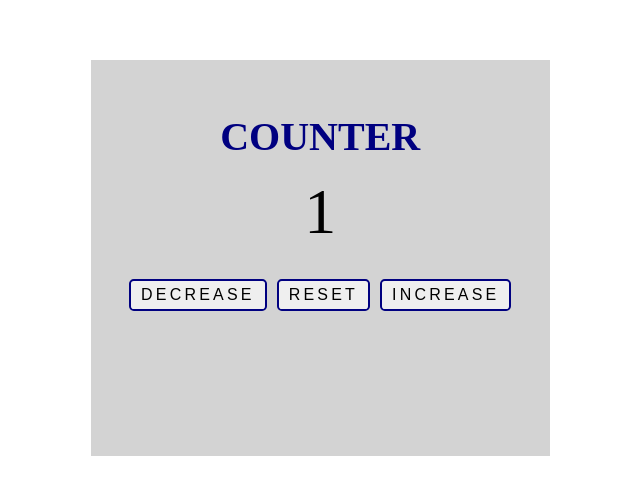
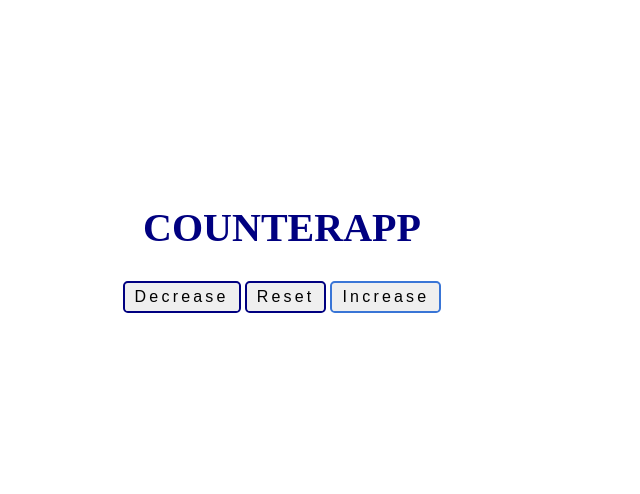
Before and after one commit to JP-Edagwhare/week4task, a plain HTML site: page index.html in a window 1280 px wide. Shown: the part 142-636 px from the top of the page, without its empty margins (358-998 px from the left). Drawn offline with Linux system fonts and the light colour scheme.

Commit message:
Update index.html

```diff
--- a/index.html
+++ b/index.html
@@ -8,15 +8,15 @@
     <link rel="stylesheet" href="./style.css">
 </head>
 <body>
-    <div class="container">
-        <h1>Counter</h1>
-        <p id="display"></p>
-        <div class="btn-counter">
-            <button id="btndec" onclick="decrease()">DECREASE</button>
-            <button id="btnrst" onclick="reset()">RESET</button>
-            <button id="btninc" onclick="increase()">INCREASE</button>
-        </div>
-    </div>
+    <main>
+      <h1>CounterApp</h1>
+      <p id="numdisplay"></p>
+      <div>
+        <button id="decrease">Decrease</button>
+        <button id="reset">Reset</button>
+        <button id="increase">Increase</button>
+      </div>
+    </main>
     <script src="main.js"></script>
 
 </body>
```
